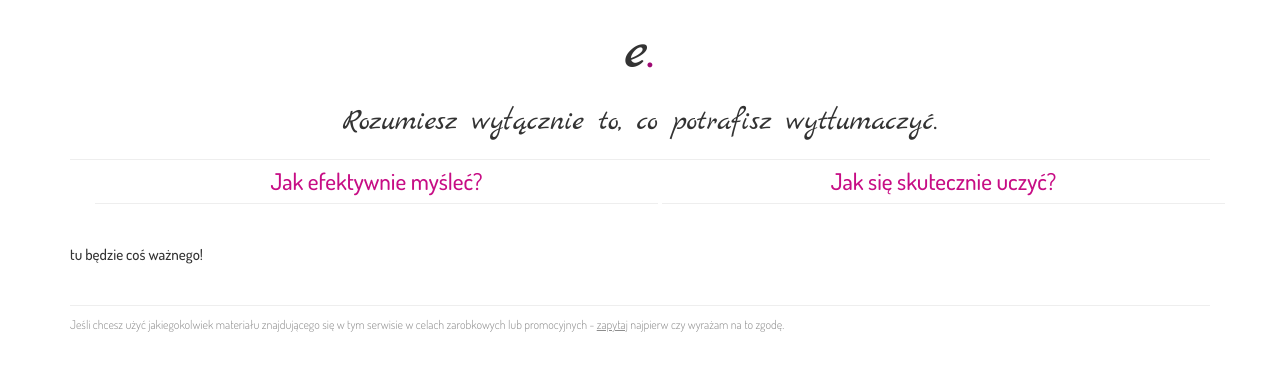
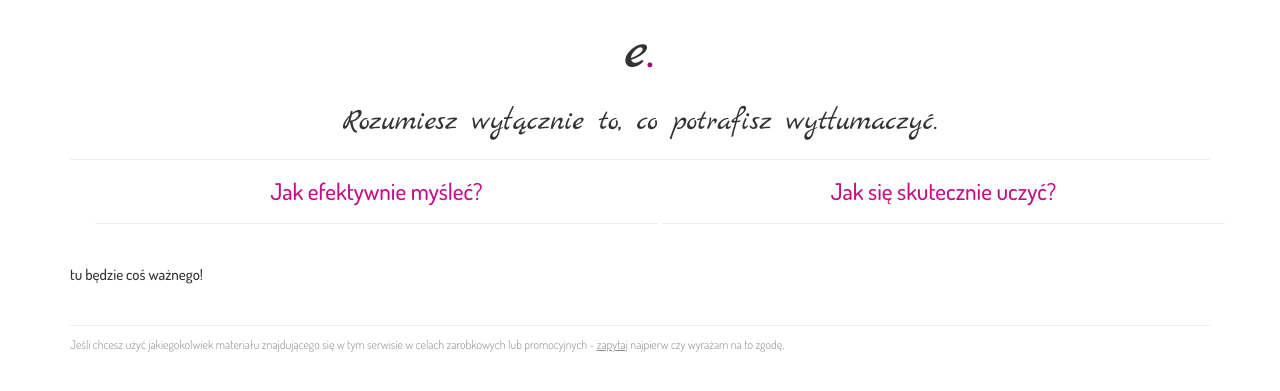
Before and after one commit to esencje/esencje.github.io, a Jekyll site: the page built from index.html, in a window 1280 px wide. Shown: the top 391 px of the page. Built offline with Jekyll 4.4.1, drawn with Linux system fonts in a browser that asks for light colours.

Commit message:
Update main.css

```diff
--- a/css/main.css
+++ b/css/main.css
@@ -51,7 +51,7 @@ a:hover, a:focus {
 
 .nav-main li a {
 	display: block;
-	padding: 5px;
+	padding: 15px 5px;
 	text-align: center;
 	font-size: 23px;
 	text-decoration: none;
@@ -59,7 +59,6 @@ a:hover, a:focus {
 }
 
 .nav-main li a:hover {
-	background: #eee;
 	border-bottom: 1px solid #333;
 }
 
```
